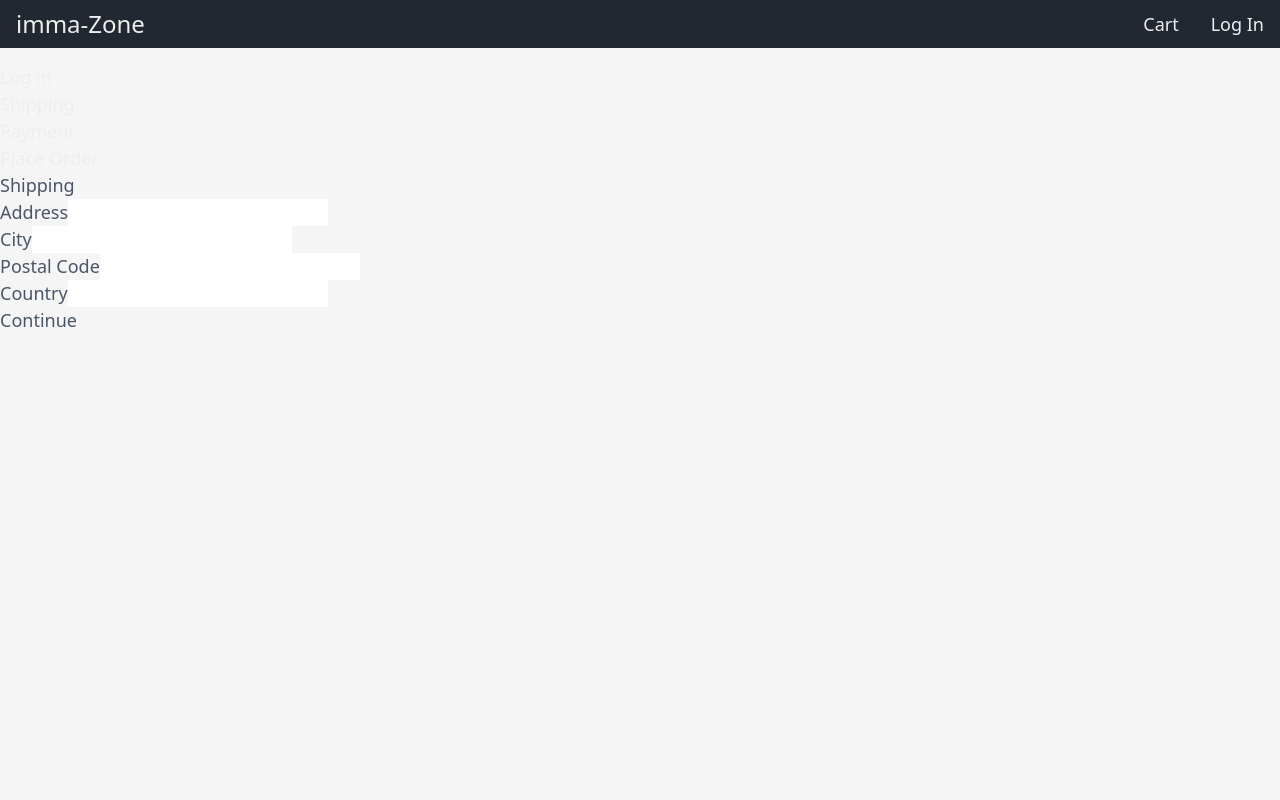
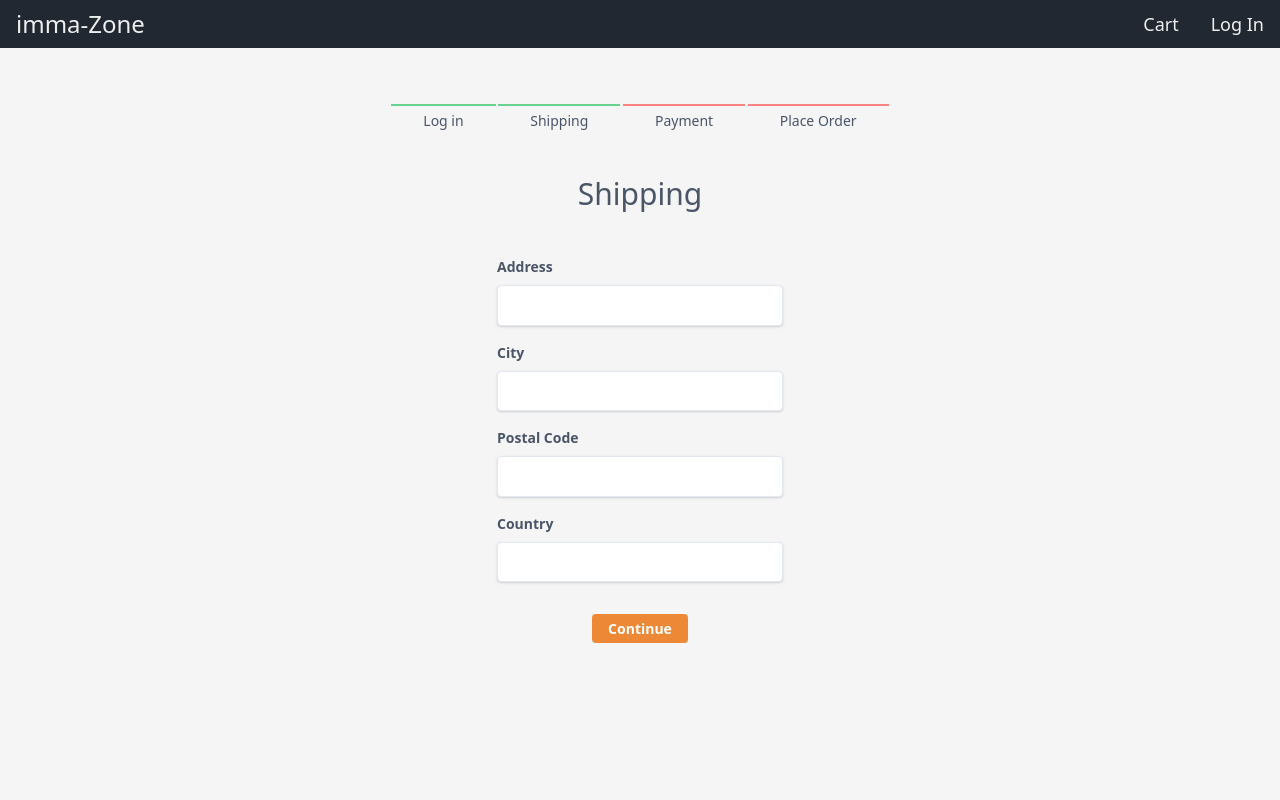
Before and after one commit to aromjhee/e-commerce-frontend-only, a React (Create React App) app: page /shipping in a window 1280 px wide. Shown: the top 800 px of the page. Built offline with nearby package versions, Linux system fonts and the light colour scheme.

Commit message:
wip Shipping Address

```diff
--- a/src/components/CheckoutSteps.js
+++ b/src/components/CheckoutSteps.js
@@ -2,11 +2,11 @@ import React from 'react';
 
 const CheckoutSteps = props => {
   return (
-    <div className='checkout-steps'>
-      <div className={props.step1 ? 'active' : ''}>Log in</div>
-      <div className={props.step2 ? 'active' : ''}>Shipping</div>
-      <div className={props.step3 ? 'active' : ''}>Payment</div>
-      <div className={props.step4 ? 'active' : ''}>Place Order</div>
+    <div className='flex justify-around check-out-steps-width m-auto text-sm text-gray-700 mt-10'>
+      <div className={props.step1 ? 'pt-1 px-8 border-t-2 border-green-400' : 'pt-1 px-8 border-t-2 border-red-400'}>Log in</div>
+      <div className={props.step2 ? 'pt-1 px-8 border-t-2 border-green-400' : 'pt-1 px-8 border-t-2 border-red-400'}>Shipping</div>
+      <div className={props.step3 ? 'pt-1 px-8 border-t-2 border-green-400' : 'pt-1 px-8 border-t-2 border-red-400'}>Payment</div>
+      <div className={props.step4 ? 'pt-1 px-8 border-t-2 border-green-400' : 'pt-1 px-8 border-t-2 border-red-400'}>Place Order</div>
     </div>
   )
 }
--- a/src/components/ShippingAddress.js
+++ b/src/components/ShippingAddress.js
@@ -20,54 +20,56 @@ const ShippingAddress = props => {
   return (
     <>
       <CheckoutSteps step1 step2 />
-      <div className='h-screen text-gray-700'>
+      <div className='h-screen flex flex-col content-center items-center'>
+        <h2 className='text-3xl text-gray-700 my-10'>Shipping</h2>
         <form onSubmit={submitHandler}>
-          <ul className='form-container'>
-            <li>
-              <h2>Shipping</h2>
-            </li>
-            <li>
-              <label htmlFor='address'>Address</label>
+          <div className='form-container'>
+            <div className='mb-4'>
+              <label className='block text-gray-700 text-sm font-bold mb-2' htmlFor='address'>Address</label>
               <input
+                class="shadow appearance-none border rounded w-full py-2 px-3 text-gray-700 leading-tight focus:outline-none focus:shadow-outline"
                 type='text'
                 name='address'
                 id='address'
                 value={address}
                 onChange={e => setAddress(e.target.value)} />
-            </li>
-            <li>
-              <label htmlFor='city'>City</label>
+            </div>
+            <div className='mb-4'>
+              <label className='block text-gray-700 text-sm font-bold mb-2' htmlFor='city'>City</label>
               <input
+                class="shadow appearance-none border rounded w-full py-2 px-3 text-gray-700 leading-tight focus:outline-none focus:shadow-outline"
                 type='text'
                 name='city'
                 id='city'
                 value={city}
                 onChange={e => setCity(e.target.value)} />
-            </li>
-            <li>
-              <label htmlFor='postalCode'>Postal Code</label>
+            </div>
+            <div className='mb-4'>
+              <label className='block text-gray-700 text-sm font-bold mb-2' htmlFor='postalCode'>Postal Code</label>
               <input
+                class="shadow appearance-none border rounded w-full py-2 px-3 text-gray-700 leading-tight focus:outline-none focus:shadow-outline"
                 type='number'
                 name='postalCode'
                 id='postalCode'
                 value={postalCode}
                 onChange={e => setPostalCode(e.target.value)} />
-            </li>
-            <li>
-              <label htmlFor='country'>Country</label>
+            </div>
+            <div className='mb-4'>
+              <label className='block text-gray-700 text-sm font-bold mb-2' htmlFor='country'>Country</label>
               <input
+                class="shadow appearance-none border rounded w-full py-2 px-3 text-gray-700 leading-tight focus:outline-none focus:shadow-outline"
                 type='text'
                 name='country'
                 id='country'
                 value={country}
                 onChange={e => setCountry(e.target.value)} />
-            </li>
-            <li>
+            </div>
+            <div className='flex justify-center'>
               <button
                 type='submit'
-                className='button primary full-width'>Continue</button>
-            </li>
-          </ul>
+                className='text-white bg-orange-500 p-4 py-1 text-sm rounded mt-4 font-semibold'>Continue</button>
+            </div>
+          </div>
         </form>
       </div>
     </>
--- a/src/index.css
+++ b/src/index.css
@@ -40,3 +40,7 @@
 .cart-checkout-box-height {
   height: 200px;
 }
+
+.check-out-steps-width {
+  width: 500px;
+}
```
